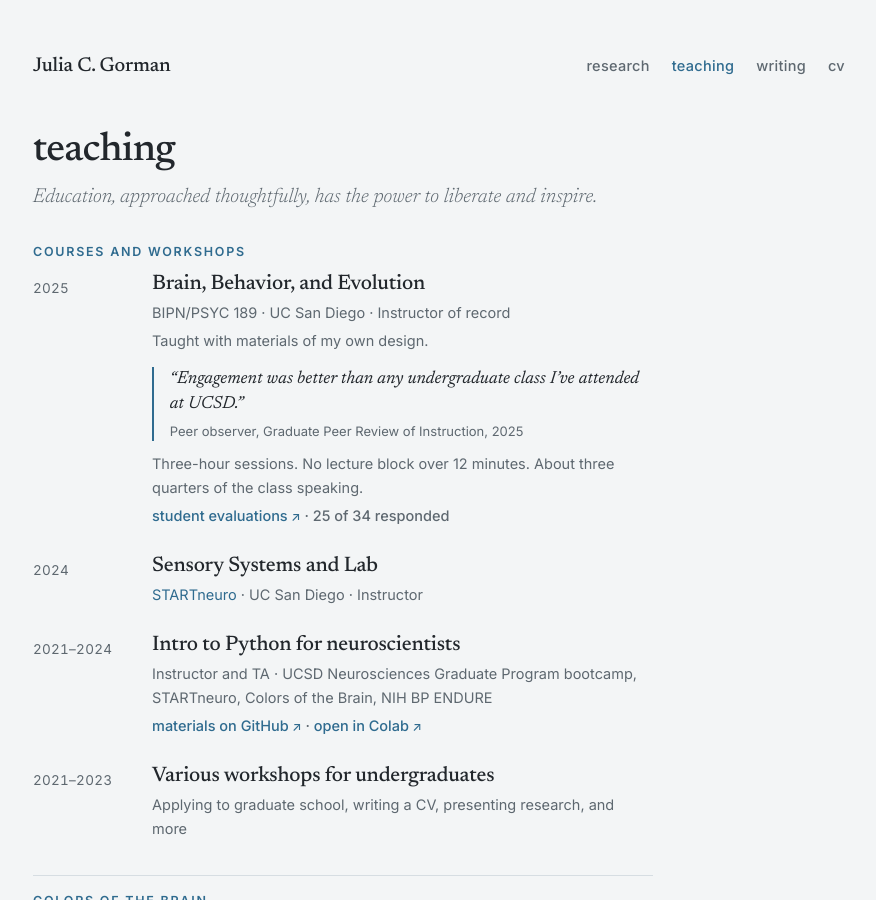
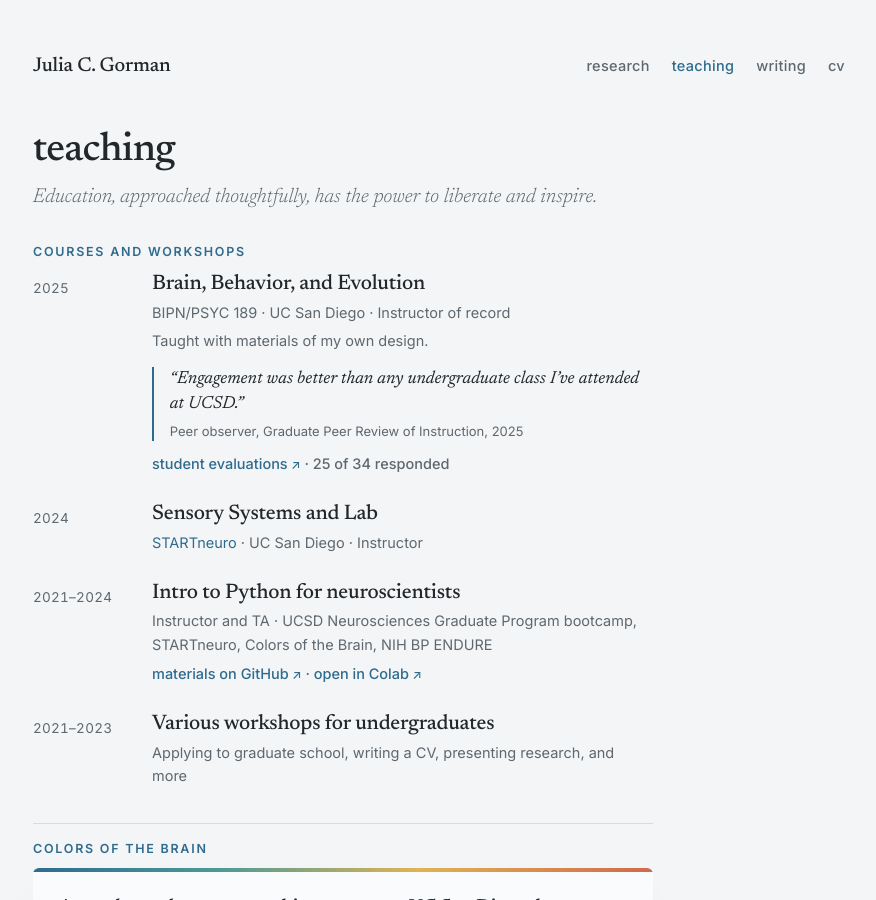
Before and after one commit to juliagorman/juliagorman.github.io, a Jekyll site: the page built from teaching.md, in a window 1280 px wide and 900 px high. Shown: the whole window, without its empty margins (201-1077 px from the left). Built offline with Jekyll 4.4.1, drawn with Linux system fonts in a browser that asks for light colours.

Commit message:
Teaching: drop session stats, add syllabus link

```diff
--- a/teaching.md
+++ b/teaching.md
@@ -17,11 +17,8 @@ permalink: /teaching/
       “Engagement was better than any undergraduate class I’ve attended at UCSD.”
       <cite>Peer observer, Graduate Peer Review of Instruction, 2025</cite>
     </blockquote>
-    <p class="note">Three-hour sessions. No lecture block over 12 minutes. About three quarters of the class speaking.</p>
-    <p class="links"><a href="{{ '/assets/files/BIPN_PSYC189_Evaluations_Summer2025.pdf' | relative_url }}">student evaluations</a> · 25 of 34 responded</p>
-    <!-- SYLLABUS: put PSYCBIPN189_Syllabus.pdf in assets/files/, then uncomment.
-    <p class="links"><a href="{{ '/assets/files/PSYCBIPN189_Syllabus.pdf' | relative_url }}">syllabus</a></p>
-    -->
+    {% assign syllabus = site.static_files | where: "path", "/assets/files/BIPN_PSYC189_Syllabus.pdf" | first %}
+    <p class="links">{% if syllabus %}<a href="{{ '/assets/files/BIPN_PSYC189_Syllabus.pdf' | relative_url }}">syllabus</a> · {% endif %}<a href="{{ '/assets/files/BIPN_PSYC189_Evaluations_Summer2025.pdf' | relative_url }}">student evaluations</a> · 25 of 34 responded</p>
   </div>
 </div>
 
```
